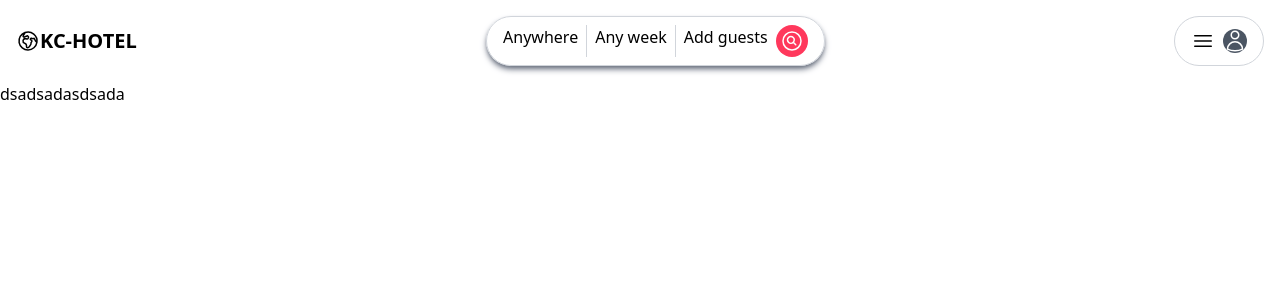
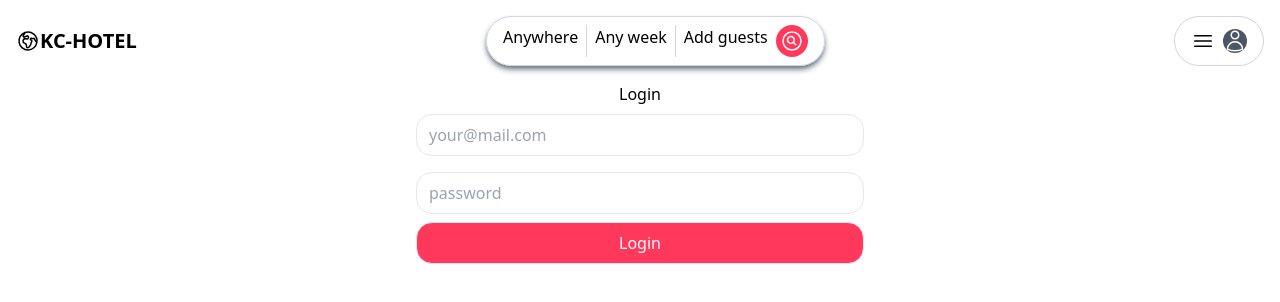
Before and after one commit to konstantin13-hi/KC-HOTEL, a React (Vite) app in the folder client/: page /login in a window 1280 px wide. Shown: the top 302 px of the page. Built offline with nearby package versions, Linux system fonts and the light colour scheme.

Commit message:
logiPage form

```diff
--- a/client/src/index.css
+++ b/client/src/index.css
@@ -1,3 +1,13 @@
 @tailwind base;
 @tailwind components;
 @tailwind utilities;
+
+
+input[type="text"],input[type="password"],input[type="email"] {
+    @apply w-full border my-2 py-2 px-3 rounded-2xl;
+}
+
+button.primary{
+    /* background-color:#F5385D; */
+    @apply bg-primary w-full p-2 text-white border rounded-2xl;
+}
--- a/client/src/pages/LoginPage.jsx
+++ b/client/src/pages/LoginPage.jsx
@@ -1,3 +1,15 @@
 export default function LoginPage(){
-    return (<>dsadsadasdsada</>)
+    return (
+
+        <div>
+            <h1 className="text-center">Login</h1>
+<form className="max-w-md mx-auto">
+    <input type="email" placeholder="your@mail.com"/>
+    <input type="text" placeholder="password"/>
+    <button className="primary">Login</button>
+</form>
+
+        </div>
+
+    )
 }
```
